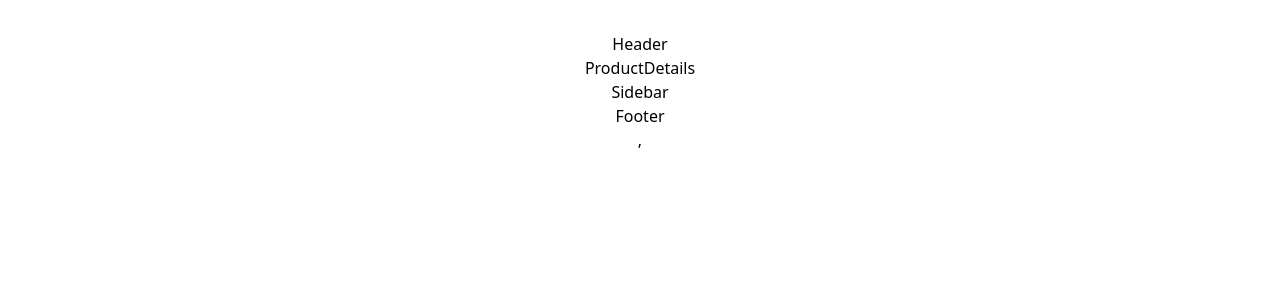
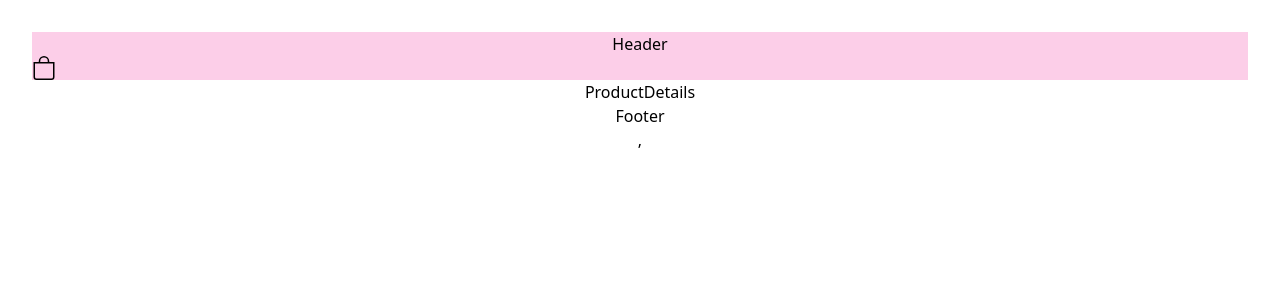
Before and after one commit to roysreejan/shopnex, a React (Vite) app: page /product/1 in a window 1280 px wide. Shown: the top 300 px of the page. Built offline with nearby package versions, Linux system fonts and the light colour scheme; no server answers.

Commit message:
Sidebar added

```diff
--- a/src/components/Header.jsx
+++ b/src/components/Header.jsx
@@ -1,11 +1,20 @@
-import React from 'react';
+import React, { useContext } from "react";
+import { SidebarContext } from "../contexts/SidebarContext";
+import { BsBag } from "react-icons/bs";
 
 const Header = () => {
-    return (
-        <div>
-            Header
-        </div>
-    );
+  const { isOpen, setIsOpen } = useContext(SidebarContext);
+  return (
+    <header className="bg-pink-200">
+      <div>Header</div>
+      <div
+        onClick={() => setIsOpen(!isOpen)}
+        className="cursor-pointer flex relative"
+      >
+        <BsBag className="text-2xl" />
+      </div>
+    </header>
+  );
 };
 
 export default Header;
--- a/src/components/Sidebar.jsx
+++ b/src/components/Sidebar.jsx
@@ -1,11 +1,26 @@
-import React from 'react';
+import React, { useContext } from "react";
+import { SidebarContext } from "../contexts/SidebarContext";
+import { IoMdArrowForward } from "react-icons/io";
 
 const Sidebar = () => {
-    return (
-        <div>
-            Sidebar
+  const { isOpen, handleClose } = useContext(SidebarContext);
+  return (
+    <div
+      className={`${
+        isOpen ? "right-0" : "-right-full"
+      } w-full bg-white fixed top-0 h-full shadow-2xl md:w-[35vw] xl:max-w-[30vw] transition-all duration-300 z-20 px-4 lg:px-[35px]`}
+    >
+      <div className="flex items-center justify-between py-6 border-b">
+        <div className="uppercase text-sm font-semibold">Shopping Bag (0)</div>
+        <div
+          onClick={handleClose}
+          className="cursor-pointer w-8 h-8 flex justify-center items-center"
+        >
+          <IoMdArrowForward className="text-2xl" />
         </div>
-    );
+      </div>
+    </div>
+  );
 };
 
 export default Sidebar;
--- a/src/contexts/SidebarContext.jsx
+++ b/src/contexts/SidebarContext.jsx
@@ -1,11 +1,18 @@
-import React from 'react';
+import React, { createContext, useState } from "react";
 
-const SidebarContext = () => {
-    return (
-        <div>
-            SidebarContext
-        </div>
-    );
+export const SidebarContext = createContext();
+const SidebarProvider = ({ children }) => {
+  const [isOpen, setIsOpen] = useState(false);
+
+  const handleClose = () => {
+    setIsOpen(false);
+  };
+
+  return (
+    <SidebarContext.Provider value={{ isOpen, setIsOpen, handleClose }}>
+      {children}
+    </SidebarContext.Provider>
+  );
 };
 
-export default SidebarContext;
+export default SidebarProvider;
--- a/src/main.jsx
+++ b/src/main.jsx
@@ -3,11 +3,14 @@
 import "./index.css";
 import App from "./App.jsx";
 import ProductProvider from "./contexts/ProductContext.jsx";
+import SidebarProvider from "./contexts/SidebarContext.jsx";
 
 createRoot(document.getElementById("root")).render(
-  <ProductProvider>
-    <StrictMode>
-      <App />
-    </StrictMode>,
-  </ProductProvider>
+  <SidebarProvider>
+    <ProductProvider>
+      <StrictMode>
+        <App />
+      </StrictMode>,
+    </ProductProvider>
+  </SidebarProvider>
 );
```
